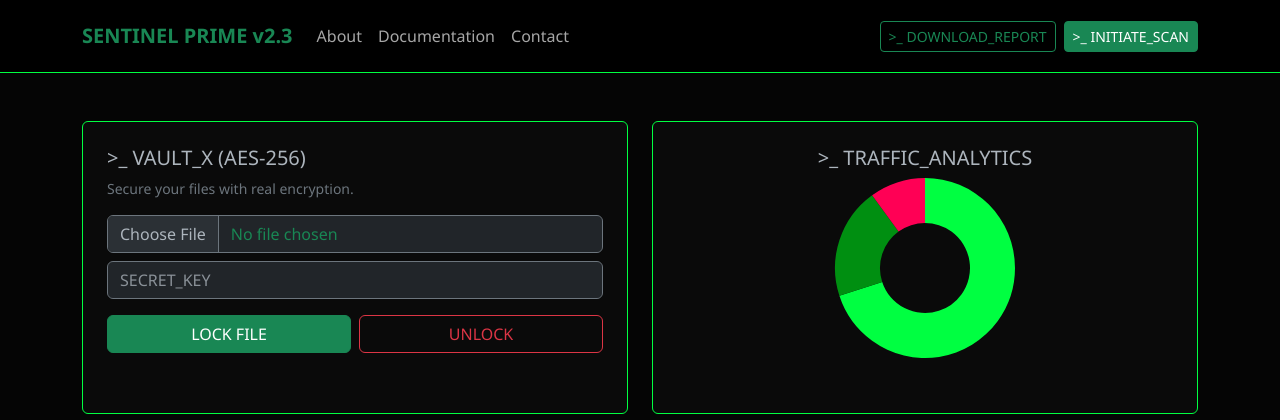
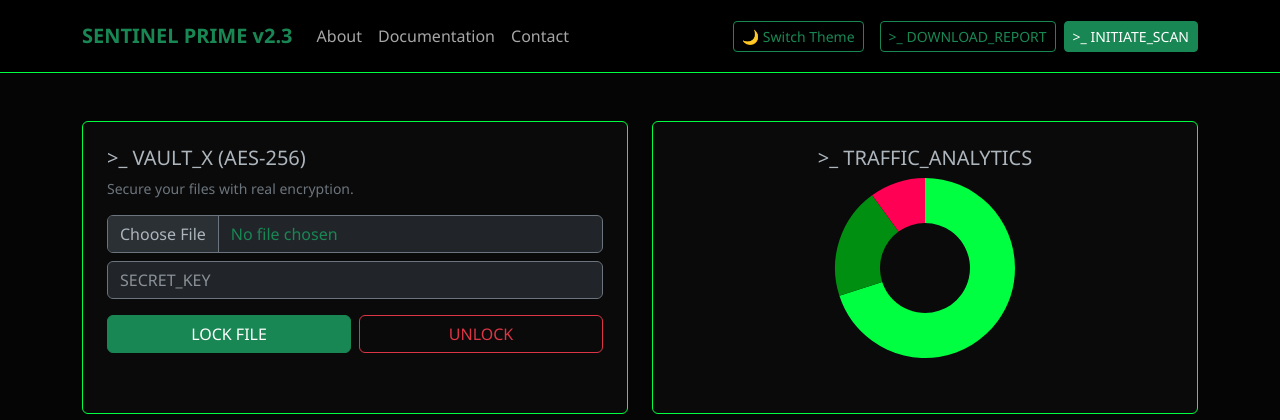
Before and after one commit to krishnashivhare654-beep/Sentinel-Prime, a Flask app: page / in a window 1280 px wide. Shown: the top 420 px of the page. Run offline with Flask 3, Linux system fonts and the light colour scheme.

Commit message:
V2.7: Final Suite - Added Theme Switcher, Real AES-256 Locking, and Mega Footer

```diff
--- a/web/templates/index.html
+++ b/web/templates/index.html
@@ -8,11 +8,22 @@
     <script src="https://cdn.jsdelivr.net/npm/bootstrap@5.3.0/dist/js/bootstrap.bundle.min.js"></script>
     <style>
         :root { --neon-green: #00ff41; --bg-dark: #050505; }
-        body { background-color: var(--bg-dark); color: var(--neon-green); font-family: 'Segoe UI', sans-serif; min-height: 100vh; display: flex; flex-direction: column; }
+        body { transition: 0.3s; font-family: 'Segoe UI', sans-serif; min-height: 100vh; display: flex; flex-direction: column; }
+
+        /* Theme Logic */
+        [data-bs-theme="dark"] body { background-color: var(--bg-dark); color: var(--neon-green); }
+        [data-bs-theme="light"] body { background-color: #ffffff; color: #1a1a1a; }
+
         .card { background-color: #0a0a0a; border: 1px solid var(--neon-green); transition: 0.3s; margin-bottom: 20px; }
+        [data-bs-theme="light"] .card { background-color: #f8f9fa; border: 1px solid #1a1a1a; color: #1a1a1a; }
+
         .card:hover { transform: scale(1.02); box-shadow: 0 0 15px rgba(0, 255, 65, 0.2); }
         .navbar { border-bottom: 1px solid var(--neon-green); background-color: #000; }
+        [data-bs-theme="light"] .navbar { border-bottom: 1px solid #1a1a1a; background-color: #f8f9fa !important; }
+
         .modal-content { background-color: #0a0a0a; border: 1px solid var(--neon-green); color: var(--neon-green); }
+        [data-bs-theme="light"] .modal-content { background-color: #fff; border: 1px solid #1a1a1a; color: #1a1a1a; }
+
         footer { padding: 50px 0; background-color: #000; border-top: 1px solid #333; margin-top: auto; }
         .footer-links a { color: #ccc; text-decoration: none; display: block; margin-bottom: 8px; font-size: 0.9rem; }
         .footer-links a:hover { color: var(--neon-green); }
@@ -30,6 +41,8 @@
                 <li class="nav-item"><a class="nav-link" href="#" data-bs-toggle="modal" data-bs-target="#contactModal">Contact</a></li>
             </ul>
             <div class="d-flex align-items-center">
+                <!-- Theme Switcher Added -->
+                <button class="btn btn-outline-success btn-sm me-3" onclick="toggleTheme()" id="themeBtn">🌙 Switch Theme</button>
                 <a href="/api/download_report" class="btn btn-outline-success btn-sm me-2">>_ DOWNLOAD_REPORT</a>
                 <button class="btn btn-success btn-sm" onclick="startScan()">>_ INITIATE_SCAN</button>
             </div>
@@ -74,12 +87,12 @@
     </div>
 </div>
 
-<!-- Modals -->
+<!-- Modals (Restored) -->
 <div class="modal fade" id="aboutModal" tabindex="-1"><div class="modal-dialog"><div class="modal-content"><div class="modal-header"><h5>ABOUT</h5><button type="button" class="btn-close btn-close-white" data-bs-dismiss="modal"></button></div><div class="modal-body">Developed by Krishna Shivhare at VIT Bhopal University. Sentinel Prime is a functional security suite for data protection.</div></div></div></div>
 <div class="modal fade" id="helpModal" tabindex="-1"><div class="modal-dialog modal-lg"><div class="modal-content"><div class="modal-header"><h5>DOCUMENTATION</h5><button type="button" class="btn-close btn-close-white" data-bs-dismiss="modal"></button></div><div class="modal-body"><h6>Locking:</h6> Upload any file, enter a key, and click Lock.<h6>Unlocking:</h6> Upload the LOCKED file with the SAME key.</div></div></div></div>
 <div class="modal fade" id="contactModal" tabindex="-1"><div class="modal-dialog"><div class="modal-content"><div class="modal-header"><h5>CONTACT</h5><button type="button" class="btn-close btn-close-white" data-bs-dismiss="modal"></button></div><div class="modal-body text-center"><h4>📞 +91 9351069427</h4><p>Instagram: @s_krish09</p></div></div></div></div>
 
-<!-- Mega Footer -->
+<!-- Footer (Restored) -->
 <footer>
     <div class="container">
         <div class="row">
@@ -95,6 +108,20 @@
 </footer>
 
 <script>
+// Theme Switch Logic
+function toggleTheme() {
+    const html = document.documentElement;
+    const current = html.getAttribute('data-bs-theme');
+    const btn = document.getElementById('themeBtn');
+    if (current === 'dark') {
+        html.setAttribute('data-bs-theme', 'light');
+        btn.innerHTML = '🌞 Switch to Dark';
+    } else {
+        html.setAttribute('data-bs-theme', 'dark');
+        btn.innerHTML = '🌙 Switch to Light';
+    }
+}
+
 async function handleVault(op) {
     const file = document.getElementById('targetFile').files[0];
     const pass = document.getElementById('vaultKey').value;
```
